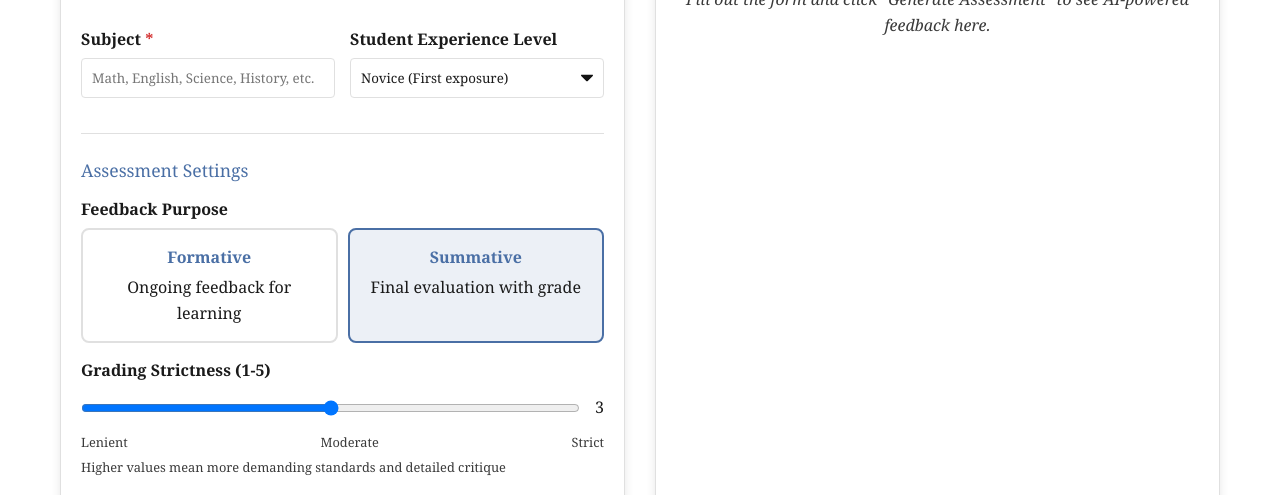
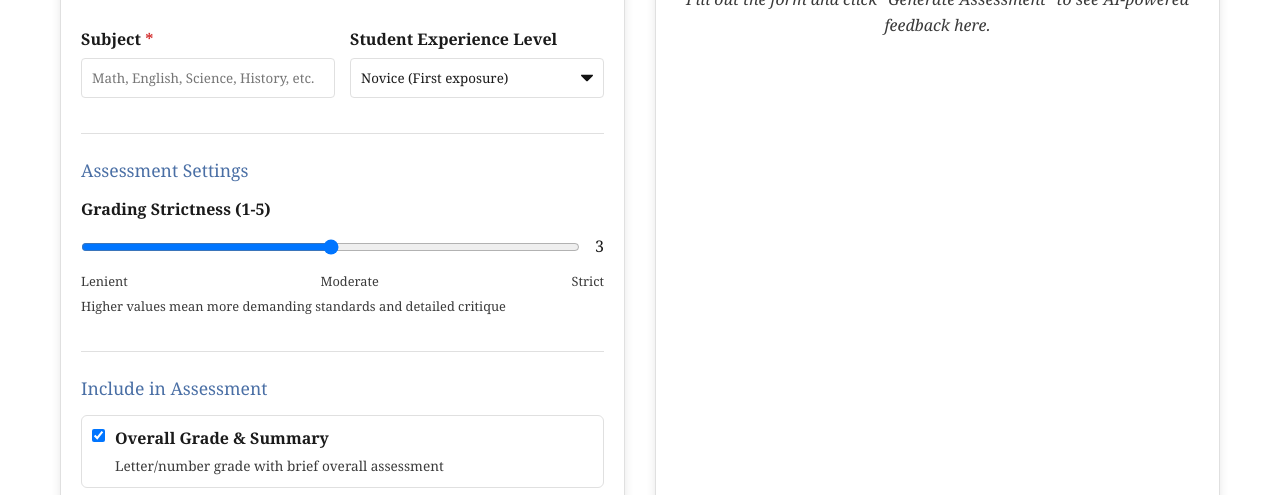
Before and after one commit to punitvthakkar/GradeAssistAI, a plain HTML site: page index.html in a window 1280 px wide. Shown: the part 250-745 px from the top of the page. Drawn offline with nearby package versions, Linux system fonts and the light colour scheme.

Commit message:
Update index.html

```diff
--- a/index.html
+++ b/index.html
@@ -193,40 +193,6 @@
             margin-top: 5px;
         }
 
-        /* Feedback Type Selection */
-        .feedback-type {
-            display: grid;
-            grid-template-columns: 1fr 1fr;
-            gap: 10px;
-            margin-bottom: 15px;
-        }
-
-        .feedback-option {
-            padding: 15px;
-            border: 2px solid var(--border-color);
-            border-radius: 8px;
-            cursor: pointer;
-            text-align: center;
-            transition: all 0.2s;
-        }
-
-        .feedback-option:hover {
-            border-color: var(--accent-color);
-        }
-
-        .feedback-option.selected {
-            border-color: var(--accent-color);
-            background-color: rgba(74, 111, 165, 0.1);
-        }
-
-        .feedback-option input[type="radio"] {
-            display: none;
-        }
-
-        .feedback-option h4 {
-            margin-bottom: 5px;
-            color: var(--accent-color);
-        }
 
         /* Content Selection Styling */
         .content-selection {
@@ -603,21 +569,6 @@
                 <div class="form-section">
                     <h3>Assessment Settings</h3>
 
-                    <div class="form-group">
-                        <label>Feedback Purpose</label>
-                        <div class="feedback-type">
-                            <div class="feedback-option" data-type="formative">
-                                <input type="radio" name="feedbackType" value="formative" checked>
-                                <h4>Formative</h4>
-                                <p>Ongoing feedback for learning</p>
-                            </div>
-                            <div class="feedback-option selected" data-type="summative">
-                                <input type="radio" name="feedbackType" value="summative">
-                                <h4>Summative</h4>
-                                <p>Final evaluation with grade</p>
-                            </div>
-                        </div>
-                    </div>
 
                     <div class="form-group">
                         <label for="strictnessRating">Grading Strictness (1-5)</label>
@@ -805,9 +756,7 @@
             const strictnessRatingInput = document.getElementById('strictnessRating');
             const strictnessValue = document.getElementById('strictnessValue');
 
-            // Feedback type options
-            const feedbackOptions = document.querySelectorAll('.feedback-option');
-            const feedbackTypeInputs = document.querySelectorAll('input[name="feedbackType"]');
+
 
             // Initialize
             initializeApp();
@@ -824,24 +773,13 @@
                     apiKeyInput.value = localStorage.getItem('geminiApiKey');
                 }
 
-                // Set up feedback type selection
-                setupFeedbackTypeSelection();
+
 
                 // Update strictness display
                 updateStrictnessDisplay();
             }
 
-            function setupFeedbackTypeSelection() {
-                feedbackOptions.forEach(option => {
-                    option.addEventListener('click', () => {
-                        feedbackOptions.forEach(opt => opt.classList.remove('selected'));
-                        option.classList.add('selected');
 
-                        const input = option.querySelector('input[type="radio"]');
-                        input.checked = true;
-                    });
-                });
-            }
 
             function updateStrictnessDisplay() {
                 strictnessValue.textContent = strictnessRatingInput.value;
@@ -910,9 +848,7 @@
                 return sections;
             }
 
-            function getFeedbackType() {
-                return document.querySelector('input[name="feedbackType"]:checked').value;
-            }
+
 
             async function generateFeedback() {
                 // Collect form data
@@ -922,7 +858,6 @@
                     discipline: document.getElementById('discipline').value.trim(),
                     knowledgeLevel: document.getElementById('knowledgeLevel').value,
                     strictnessRating: strictnessRatingInput.value,
-                    feedbackType: getFeedbackType(),
                     questionText: document.getElementById('questionText').value.trim(),
                     expectedAnswer: document.getElementById('expectedAnswer').value.trim(),
                     rubricElements: document.getElementById('rubricElements').value.trim(),
@@ -1005,7 +940,6 @@
 - Assignment: ${data.assignmentType} in ${data.discipline}
 - Student Level: ${knowledgeDescriptions[data.knowledgeLevel]}
 - Grading Approach: ${strictnessDescriptions[data.strictnessRating]}
-- Purpose: ${data.feedbackType === 'formative' ? 'Ongoing learning support and improvement guidance' : 'Final evaluation with official grade and comprehensive feedback'}
 
 **ASSIGNMENT INSTRUCTIONS:**
 ${data.questionText}
@@ -1033,7 +967,6 @@ Generate ONLY the following sections in this exact order. Use markdown formattin
 - Provide specific grade (letter, percentage, or points based on rubric)
 - Write 2-3 sentences explaining the overall quality
 - Ensure grade aligns with detailed feedback below
-- For ${data.feedbackType} feedback: ${data.feedbackType === 'formative' ? 'focus on current standing and growth' : 'provide definitive evaluation'}
 
 `;
                             break;
```
